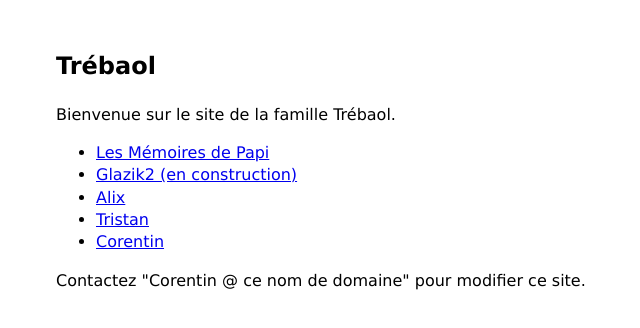
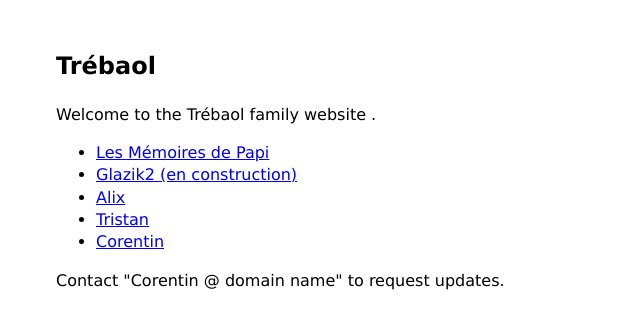
Before and after one commit to trebaol/trebaol, a plain HTML site: page index.html in a window 1280 px wide. Shown: the whole page, without its empty margins (259-899 px from the left). Drawn offline with Linux system fonts and the light colour scheme.

Commit message:
Update index.html

```diff
--- a/index.html
+++ b/index.html
@@ -27,7 +27,7 @@
 
 <body>
 	<h2>Trébaol</h2>
-    <p>Bienvenue sur le site de la famille Trébaol.</p>
+    <p>Welcome to the Trébaol family website .</p>
 
     <ul>
         <li><a href="https://trebaol.notion.site/Les-M-moires-de-Papi-2070a5d6ca2e47a39d6bc1c2a3be0166?pvs=4">Les Mémoires de Papi</a></li>
@@ -39,6 +39,6 @@
 
     </ul>
 
-    <p>Contactez "Corentin @ ce nom de domaine" pour modifier ce site.</p>
+    <p>Contact "Corentin @ domain name" to request updates.</p>
 
 </body>
```
